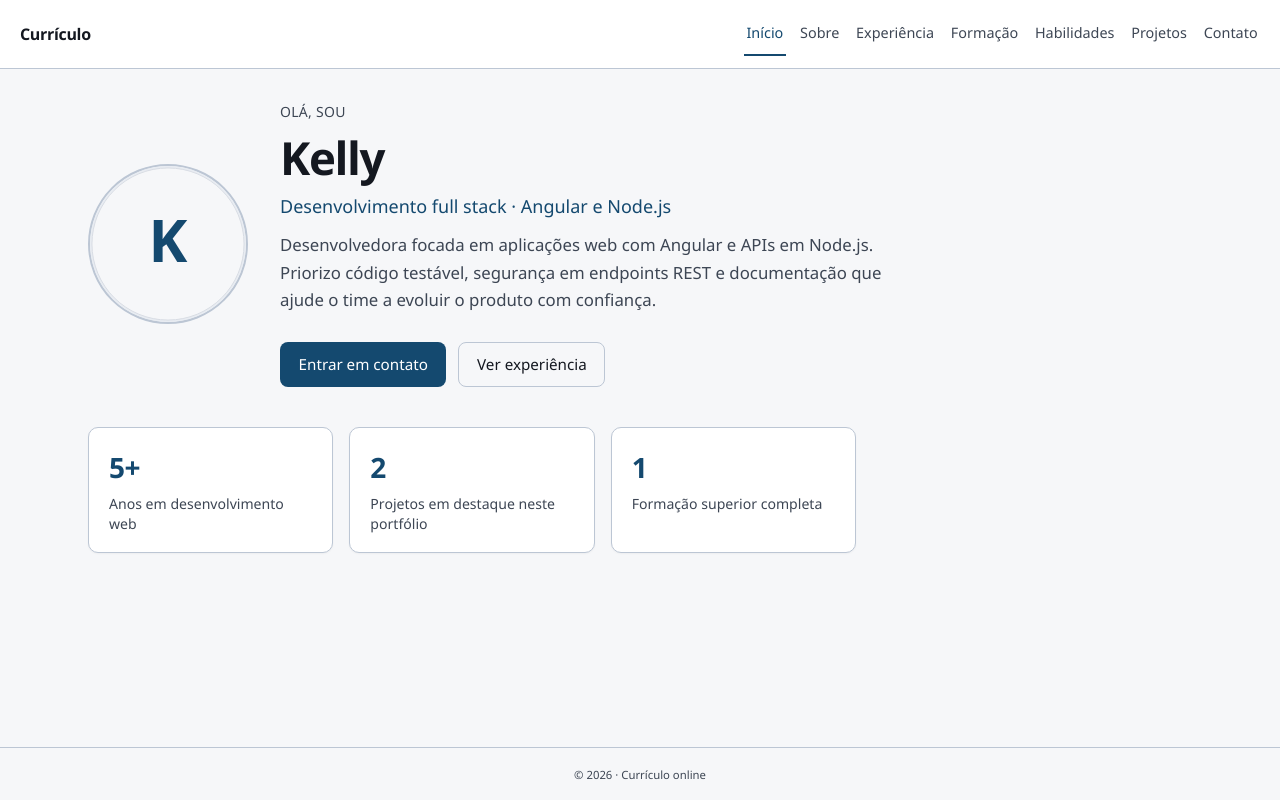
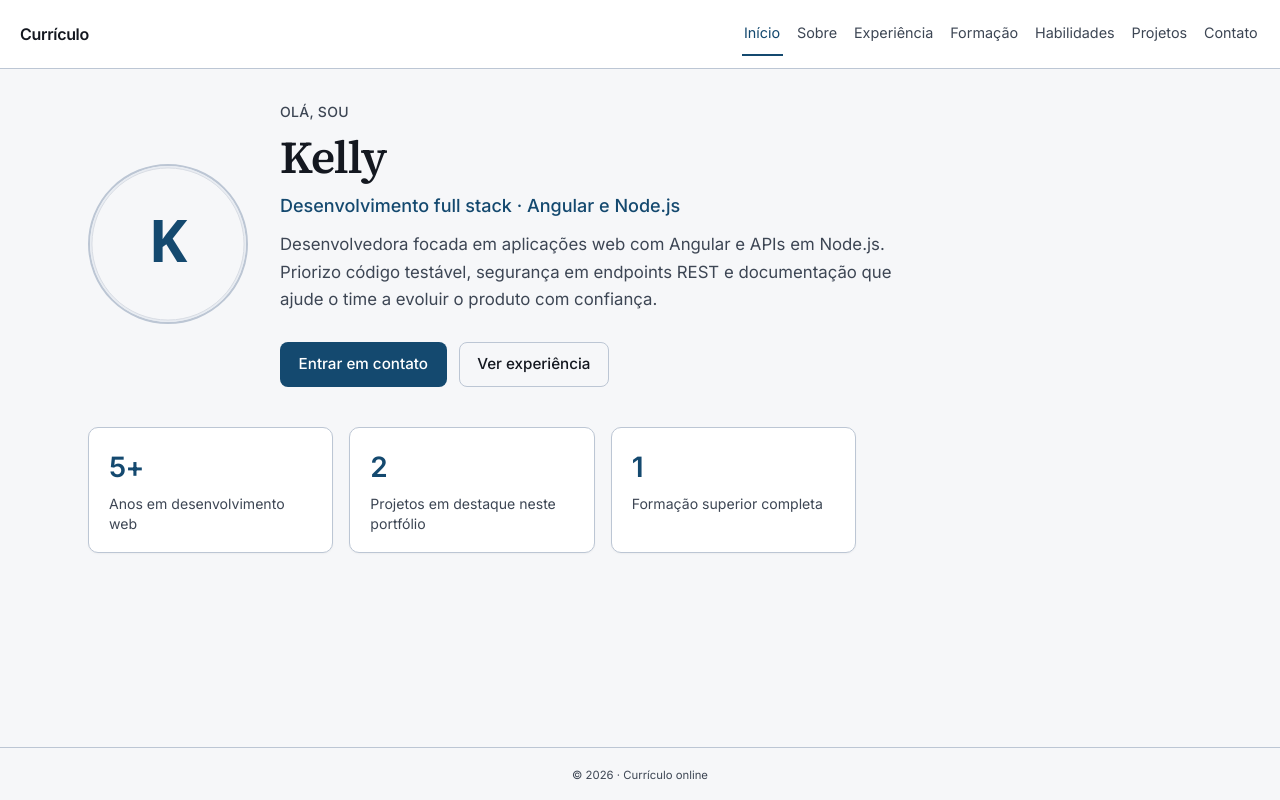
Before and after one commit to Ksaavedra/curriculum-site, an Angular app: page / in a window 1280 px wide. Built offline with nearby package versions, Linux system fonts and the light colour scheme.

Commit message:
fonte principal + secundária

```diff
--- a/src/app/pages/home/home.scss
+++ b/src/app/pages/home/home.scss
@@ -86,6 +86,7 @@
 }
 
 .hero h1 {
+  font-family: var(--cv-font-serif);
   font-size: var(--cv-type-hero-title);
   font-weight: 600;
   letter-spacing: -0.03em;
--- a/src/index.html
+++ b/src/index.html
@@ -5,6 +5,9 @@
   <title>Currículo</title>
   <base href="/">
   <meta name="viewport" content="width=device-width, initial-scale=1, viewport-fit=cover">
+  <link rel="preconnect" href="https://fonts.googleapis.com">
+  <link rel="preconnect" href="https://fonts.gstatic.com" crossorigin>
+  <link href="https://fonts.googleapis.com/css2?family=Inter:wght@400;500;600;700&family=Source+Serif+4:opsz,wght@8..60,600;8..60,700&display=swap" rel="stylesheet">
   <link rel="icon" type="image/x-icon" href="favicon.ico">
 </head>
 <body>
--- a/src/styles.scss
+++ b/src/styles.scss
@@ -10,11 +10,7 @@ html {
 
 body {
   margin: 0;
-  font-family:
-    'Segoe UI',
-    system-ui,
-    -apple-system,
-    sans-serif;
+  font-family: var(--cv-font-sans);
   font-size: 16px;
   line-height: 1.5;
   color: var(--cv-text);
@@ -40,6 +36,10 @@ body {
   --cv-accent-contrast: #ffffff;
   --cv-danger-text: #8f1414;
 
+  /* Tipografia: Inter (UI/corpo) + Source Serif 4 (títulos principais) — Google Fonts em index.html */
+  --cv-font-sans: 'Inter', system-ui, -apple-system, 'Segoe UI', sans-serif;
+  --cv-font-serif: 'Source Serif 4', 'Georgia', 'Times New Roman', serif;
+
   /* Hierarquia: título de página > subtítulo/lead > corpo */
   --cv-type-page-title: clamp(1.65rem, 3vw, 1.95rem);
   --cv-type-hero-title: clamp(2rem, 5vw, 2.85rem);
@@ -53,6 +53,7 @@ body {
 /* Páginas internas: h1 (nível 1) > p.lead (nível 2) > conteúdo (nível 3) */
 section.page > h1 {
   margin: 0 0 0.35rem;
+  font-family: var(--cv-font-serif);
   font-size: var(--cv-type-page-title);
   font-weight: 600;
   letter-spacing: -0.02em;
```
